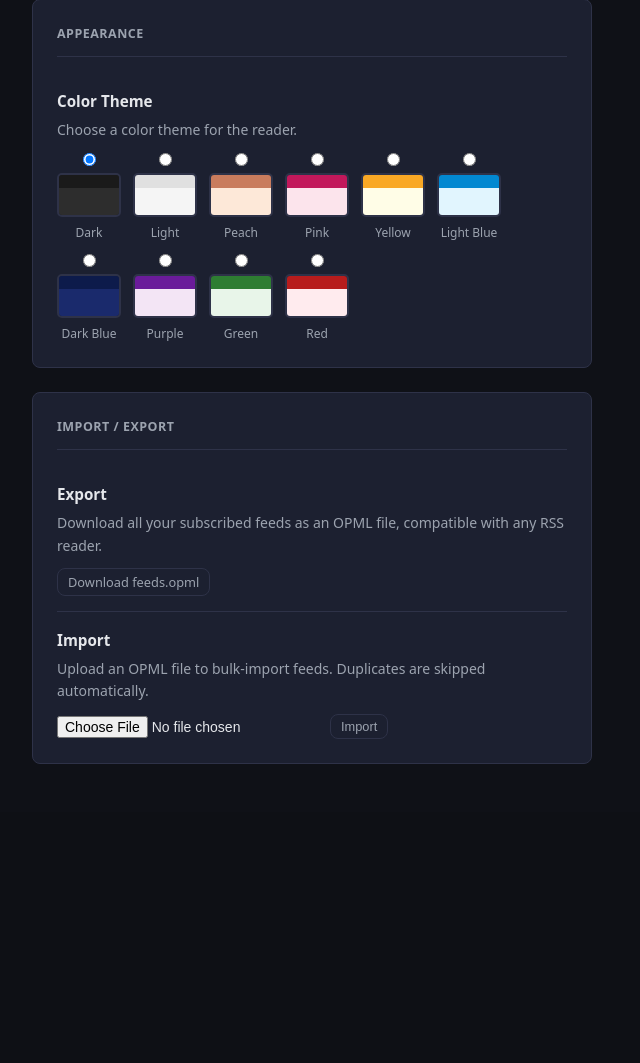
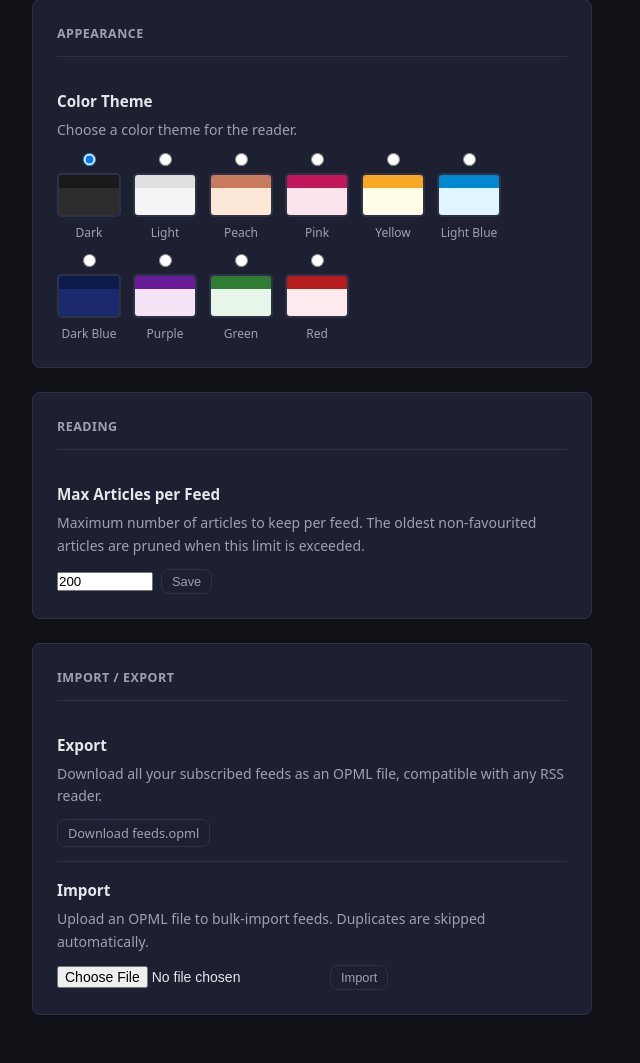
Before and after one commit to stumat1/s-rss-reader, a FastAPI app: page /settings in a window 1280 px wide. Shown: the part 128-1191 px from the top of the page, without its empty margins (0-640 px from the left). Before the commit the page ends 892 px from the top, so only its background shows below. Run offline with FastAPI, Linux system fonts and the light colour scheme.

Commit message:
Add user-configurable max articles per feed setting
Persists the value in a new settings table so it survives restarts.
Also commits pre-existing refactor: custom _http_get for conditional GET
and switch to ThreadPoolExecutor for refresh-all.

Co-Authored-By: Claude Sonnet 4.6 <noreply@anthropic.com>

```diff
--- a/app/fetcher.py
+++ b/app/fetcher.py
@@ -17,8 +17,18 @@ from app.models import Article, Feed
 
 log = logging.getLogger(__name__)
 
-MAX_ARTICLES = int(os.environ.get("MAX_ARTICLES_PER_FEED", 200))
+_max_articles = int(os.environ.get("MAX_ARTICLES_PER_FEED", 200))
+
+
+def get_max_articles() -> int:
+    return _max_articles
+
+
+def set_max_articles(n: int) -> None:
+    global _max_articles
+    _max_articles = max(1, n)
 DEFAULT_INTERVAL = int(os.environ.get("FETCH_INTERVAL_MIN", 30))
+FETCH_TIMEOUT = 30  # seconds; prevents indefinite hang on unresponsive feeds
 
 scheduler = BackgroundScheduler()
 
@@ -140,6 +150,26 @@ def _resolve_favicon(site_url: str | None) -> str | None:
     return fallback
 
 
+def _http_get(
+    url: str, etag: str | None, last_modified: str | None
+) -> tuple[bytes, str | None, str | None, int]:
+    """Fetch url with a timeout, sending conditional-GET headers if available.
+    Returns (body, new_etag, new_last_modified, http_status)."""
+    headers: dict[str, str] = {"User-Agent": "Mozilla/5.0 (compatible; rss-reader/1.0)"}
+    if etag:
+        headers["If-None-Match"] = etag
+    if last_modified:
+        headers["If-Modified-Since"] = last_modified
+    req = urllib.request.Request(url, headers=headers)
+    with urllib.request.urlopen(req, timeout=FETCH_TIMEOUT) as resp:
+        return (
+            resp.read(),
+            resp.headers.get("ETag"),
+            resp.headers.get("Last-Modified"),
+            resp.status,
+        )
+
+
 def fetch_feed(feed_id: int) -> None:
     db: Session = SessionLocal()
     try:
@@ -154,17 +184,23 @@ def fetch_feed(feed_id: int) -> None:
             db.commit()
             return
 
-        parsed = feedparser.parse(
-            feed.url,
-            etag=feed.etag,
-            modified=feed.last_modified,
-        )
+        try:
+            content, new_etag, new_last_modified, status = _http_get(
+                feed.url, feed.etag, feed.last_modified
+            )
+        except Exception as exc:
+            log.warning("Feed %d HTTP error: %s", feed_id, exc)
+            feed.error = f"Network error: {exc}"
+            db.commit()
+            return
 
-        if getattr(parsed, "status", None) == 304:
+        if status == 304:
             feed.last_fetched_at = datetime.now(timezone.utc)
             db.commit()
             log.debug("Feed %s: not modified (304)", feed.title or feed.url)
             return
+
+        parsed = feedparser.parse(content)
 
         if parsed.bozo and not parsed.entries:
             log.warning("Feed %d bozo error: %s", feed_id, parsed.bozo_exception)
@@ -178,10 +214,10 @@ def fetch_feed(feed_id: int) -> None:
 
         feed.error = None
         feed.last_fetched_at = datetime.now(timezone.utc)
-        if parsed.get("etag"):
-            feed.etag = parsed.etag
-        if parsed.get("modified"):
-            feed.last_modified = parsed.modified
+        if new_etag:
+            feed.etag = new_etag
+        if new_last_modified:
+            feed.last_modified = new_last_modified
 
         if not feed.title:
             feed.title = parsed.feed.get("title") or feed.url
@@ -237,8 +273,8 @@ def fetch_feed(feed_id: int) -> None:
             .filter_by(feed_id=feed_id, is_deleted=False, is_favourite=False)
             .count()
         )
-        if total > MAX_ARTICLES:
-            overflow = total - MAX_ARTICLES
+        if total > _max_articles:
+            overflow = total - _max_articles
             oldest = (
                 db.query(Article)
                 .filter_by(feed_id=feed_id, is_deleted=False, is_favourite=False)
--- a/app/main.py
+++ b/app/main.py
@@ -14,9 +14,9 @@ from fastapi.staticfiles import StaticFiles
 from fastapi.templating import Jinja2Templates
 from sqlalchemy.orm import Session
 
-from app.database import Base, engine, get_db
-from app.fetcher import fetch_feed, schedule_feed, start_scheduler, unschedule_feed, _assert_public_url
-from app.models import Article, Feed
+from app.database import Base, SessionLocal, engine, get_db
+from app.fetcher import fetch_feed, get_max_articles, schedule_feed, set_max_articles, start_scheduler, unschedule_feed, _assert_public_url
+from app.models import Article, Feed, Setting
 
 logging.basicConfig(level=logging.INFO)
 log = logging.getLogger(__name__)
@@ -42,6 +42,10 @@ async def lifespan(app: FastAPI):
                 conn.commit()
             except Exception:
                 pass  # column already exists
+    with SessionLocal() as db:
+        s = db.get(Setting, "max_articles_per_feed")
+        if s:
+            set_max_articles(int(s.value))
     start_scheduler()
     yield
     _import_executor.shutdown(wait=False)
@@ -288,7 +292,30 @@ def delete_article(
 
 @app.get("/settings", response_class=HTMLResponse)
 def settings_page(request: Request):
-    return templates.TemplateResponse("settings.html", {"request": request})
+    return templates.TemplateResponse(
+        "settings.html",
+        {"request": request, "max_articles": get_max_articles()},
+    )
+
+
+@app.post("/settings/max-articles", response_class=HTMLResponse)
+def save_max_articles(
+    request: Request,
+    max_articles_per_feed: int = Form(...),
+    db: Session = Depends(get_db),
+    _: None = Depends(require_htmx),
+):
+    val = max(1, min(10000, max_articles_per_feed))
+    setting = db.get(Setting, "max_articles_per_feed")
+    if setting:
+        setting.value = str(val)
+    else:
+        db.add(Setting(key="max_articles_per_feed", value=str(val)))
+    db.commit()
+    set_max_articles(val)
+    return HTMLResponse(
+        f'<div class="import-result import-result--ok">Saved — keeping up to {val} articles per feed.</div>'
+    )
 
 
 @app.get("/settings/export")
@@ -502,7 +529,7 @@ def refresh_all_feeds(
 ):
     feeds = db.query(Feed).order_by(Feed.title).all()
     for feed in feeds:
-        threading.Thread(target=fetch_feed, args=(feed.id,), daemon=True).start()
+        _import_executor.submit(fetch_feed, feed.id)
     return templates.TemplateResponse(
         "partials/feed_list.html",
         {"request": request, "feeds": feeds},
--- a/app/templates/settings.html
+++ b/app/templates/settings.html
@@ -104,6 +104,36 @@
 </section>
 
 <section class="settings-section">
+  <h2>Reading</h2>
+  <div class="settings-row">
+    <h3>Max Articles per Feed</h3>
+    <p>
+      Maximum number of articles to keep per feed. The oldest non-favourited
+      articles are pruned when this limit is exceeded.
+    </p>
+    <form
+      hx-post="/settings/max-articles"
+      hx-target="#max-articles-result"
+      hx-swap="innerHTML"
+    >
+      <div class="import-form-row">
+        <input
+          type="number"
+          name="max_articles_per_feed"
+          value="{{ max_articles }}"
+          min="1"
+          max="10000"
+          required
+          style="width:6rem;"
+        />
+        <button type="submit">Save</button>
+      </div>
+    </form>
+    <div id="max-articles-result"></div>
+  </div>
+</section>
+
+<section class="settings-section">
   <h2>Import / Export</h2>
 
   <div class="settings-row">
```
Also changed, not shown: app/models.py (+7 -0 lines).
